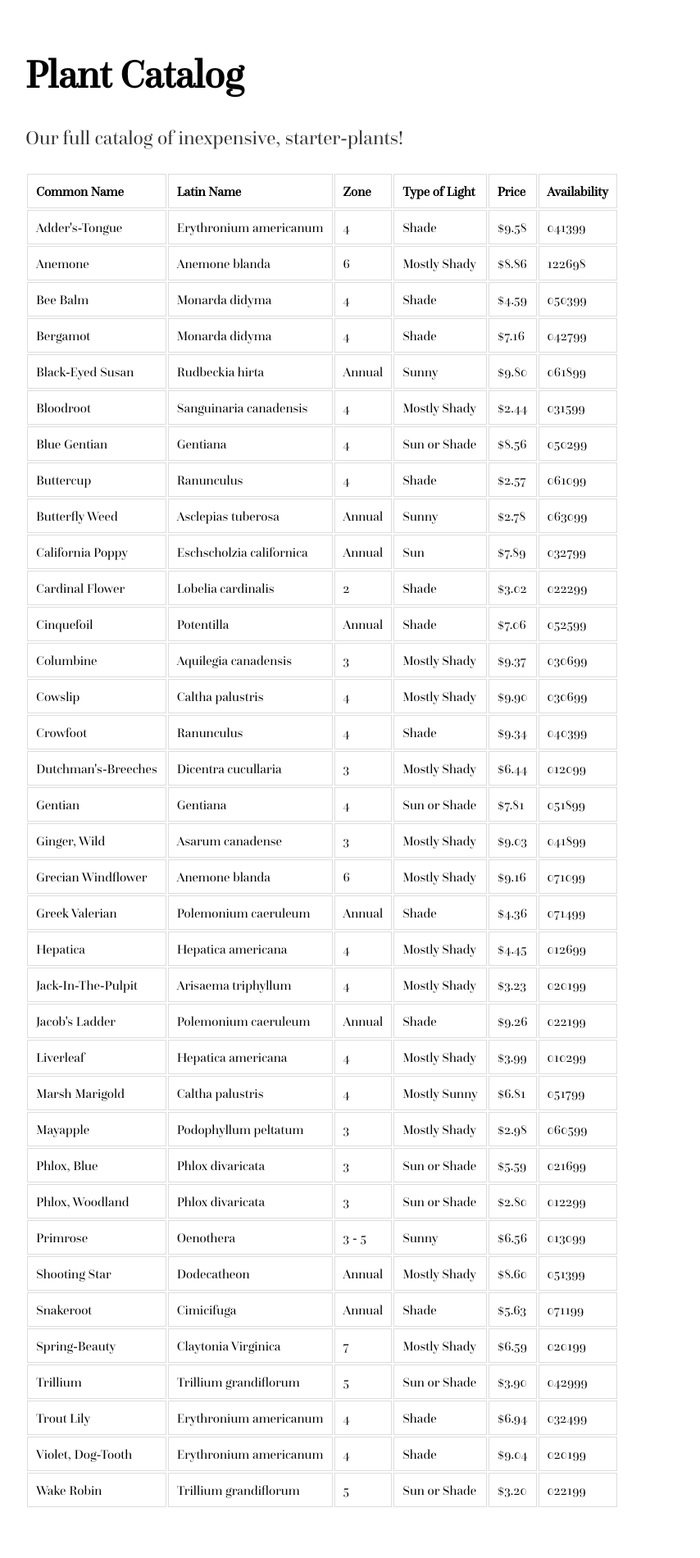
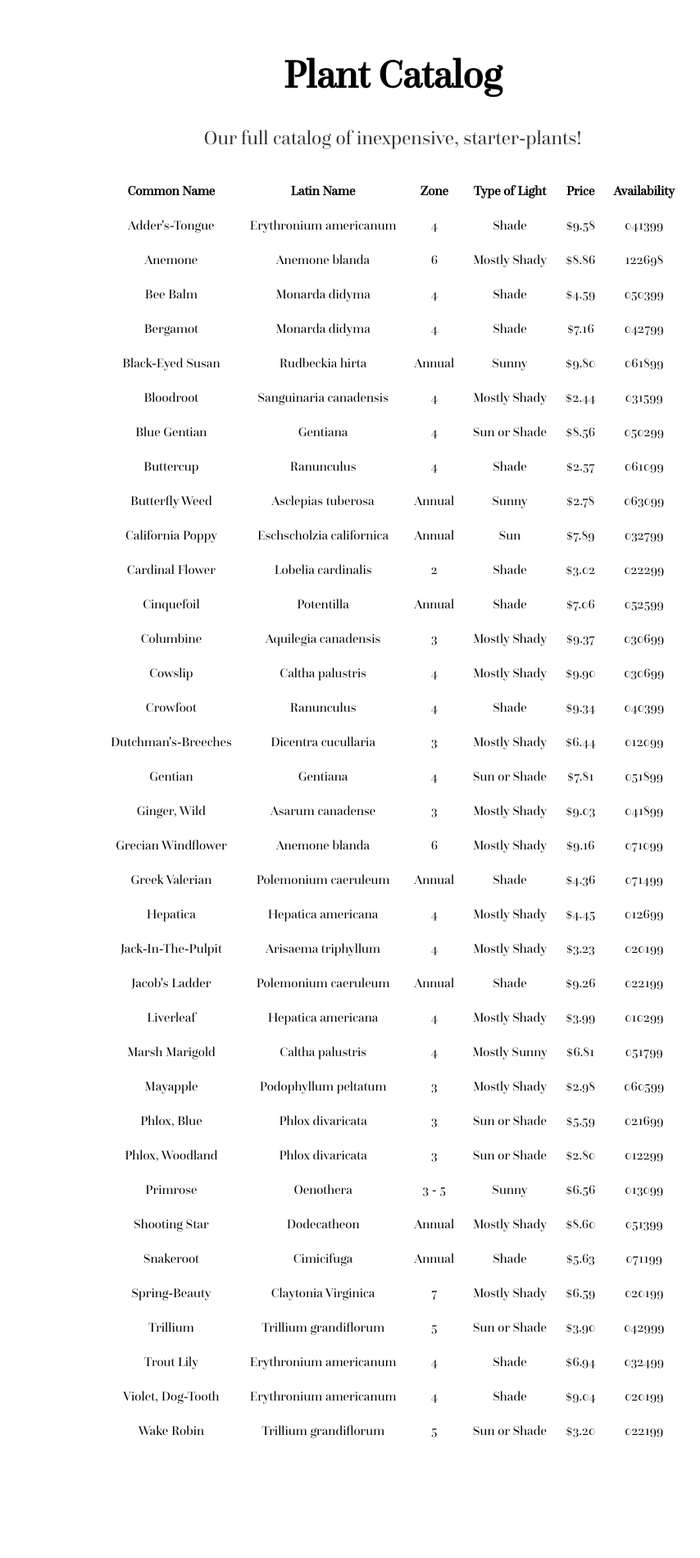
Before and after one commit to annabellamelvin/annabellamelvin.github.io, a Jekyll site: the page assignments/plantcatalog.html, which Jekyll copies as it is, in a window 1280 px wide. Shown: the whole page at 82% size, without its empty margins (161-1015 px from the left). Built offline with Jekyll 4.4.1, drawn with Linux system fonts in a browser that asks for light colours; after the commit the page ends 1826 px from its top, so only the background shows below that.

Commit message:
Update plantcatalog.html

```diff
--- a/assignments/plantcatalog.html
+++ b/assignments/plantcatalog.html
@@ -11,7 +11,6 @@
                         font-weight: normal;
                         font-style: normal;
 
-
                         }
                         th {
                         font-family: QuestaGrandeRegular;
@@ -23,12 +22,13 @@
                        }
 
                         td, th {
-                        border: 1px solid #dddddd;
-                        text-align: left;
+                        border: 1px;
+                        text-align: center;
                         padding: 10px;
                         }
 
                     </style>
+   <center>
    <body>
       <h1>Plant Catalog</h1>
        <p>Our full catalog of inexpensive, starter-plants!
@@ -332,4 +332,5 @@
          </tr>
       </table>
    </body>
+   </center>
 </html>
```
